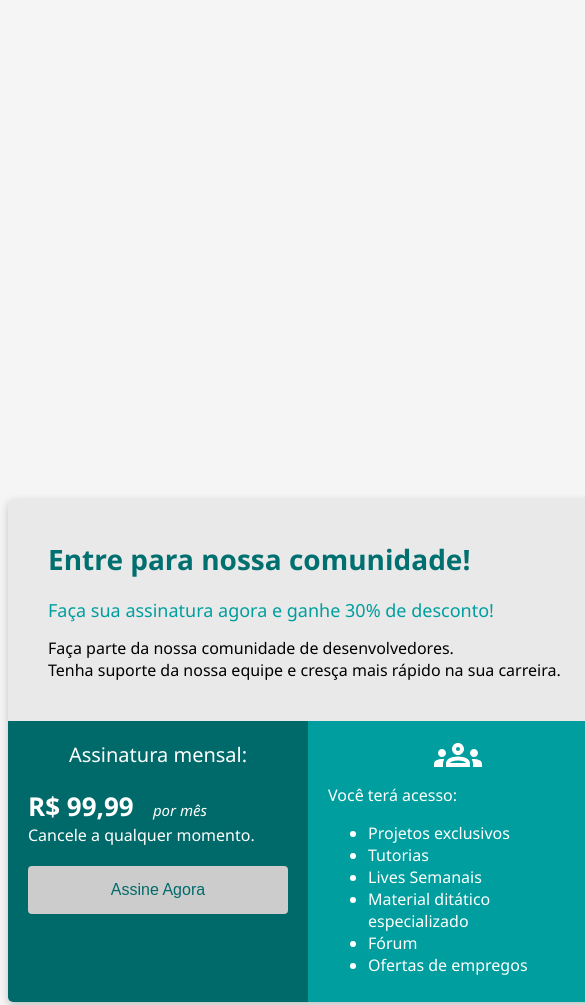
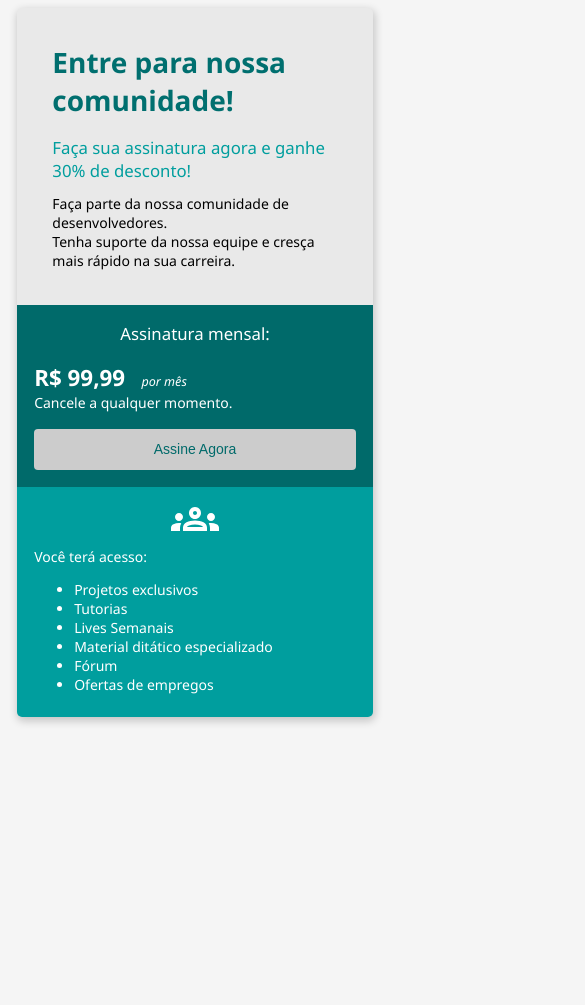
Before and after one commit to KaueSimao/projeto-2, a plain HTML site: page index.html in a window 390 px wide. Shown: the top 1005 px of the page, 585 px wide, since content can reach past the window. After the commit the page ends 844 px from the top, so only its background shows below. Drawn offline with Linux system fonts and the light colour scheme.

Commit message:
closes #6 - Página index.html @media screen

```diff
--- a/index.html
+++ b/index.html
@@ -15,7 +15,6 @@
         .container {
             background-color: #E9E9E9;
             margin: auto;
-            margin-top: 500px;
             width: 600px;
             box-shadow: 1px 3px 8px 1px rgba(0, 0, 0, 0.2);
             border-radius: 5px;
@@ -23,7 +22,7 @@
         }
 
         .header {
-            padding: 40px;
+            padding: 2.5rem;
         }
 
         .flex-container {
@@ -33,22 +32,22 @@
 
         .header-title {
             color: #006F6F;
-            font-size: 28px;
+            font-size: 2rem;
             font-weight: 700;
-            margin-bottom: 20px;
+            margin-bottom: 1.2rem;
         }
 
         .header-subtitle {
             color: #009E9E;
-            font-size: 18px;
+            font-size: 1.2rem;
             font-weight: 500;
-            margin-bottom: 15px;
+            margin-bottom: 0.9rem;
         }
 
         .col-1 {
             background-color: #006A6A;
             width: 50%;
-            padding: 20px;
+            padding: 1.2rem;
             color: #FFF;
         }
 
@@ -56,32 +55,32 @@
             background-color: #009E9E;
             width: 50%;
             color: #FFF;
-            padding: 10px 20px;
+            padding: 0.6rem 1.2rem;
         }
 
         .subscription-title {
-            font-size: 20px;
+            font-size: 1.2rem;
             text-align: center;
-            margin-bottom: 20px;
+            margin-bottom: 1.2rem;
         }
 
         .price {
-            font-size: 26px;
+            font-size: 1.6rem;
             font-weight: 700;
         }
 
         .month {
-            font-size: 15px;
+            font-size: 0.9rem;
             font-style: italic;
-            margin-left: 15px;
+            margin-left: 0.9rem;
         }
 
         .button {
-            margin-top: 20px;
+            margin-top: 1.2rem;
             width: 100%;
-            padding: 15px 32px;
+            padding: 0.9rem 2rem;
             color: #006A6A;
-            font-size: 16px;
+            font-size: 1rem;
             border-radius: 4px;
             border: none;
             background-color: #CCCCCC;
@@ -94,6 +93,23 @@
 
         .image-group {
             text-align: center;
+        }
+        @media screen and (max-width: 620px) {
+            html{
+                font-size: 14px;
+            }
+
+            .flex-container{
+                flex-direction: column;
+            }
+            .col-1, .col-2{
+                width: 100%;
+                box-sizing: border-box;
+            }
+            .container{
+                width: 95%;
+            }
+
         }
     </style>
 </head>
```
Also changed, not shown: module02-example-index-mobile.png (added).
